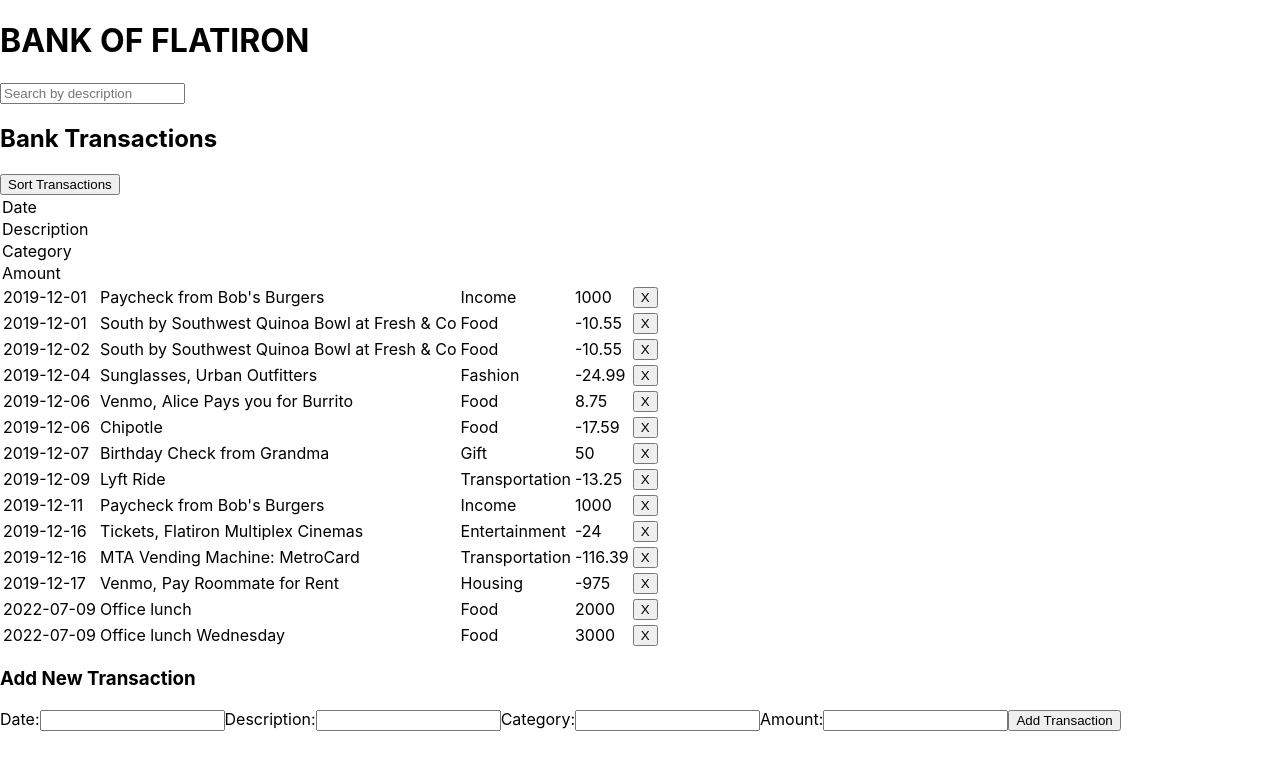
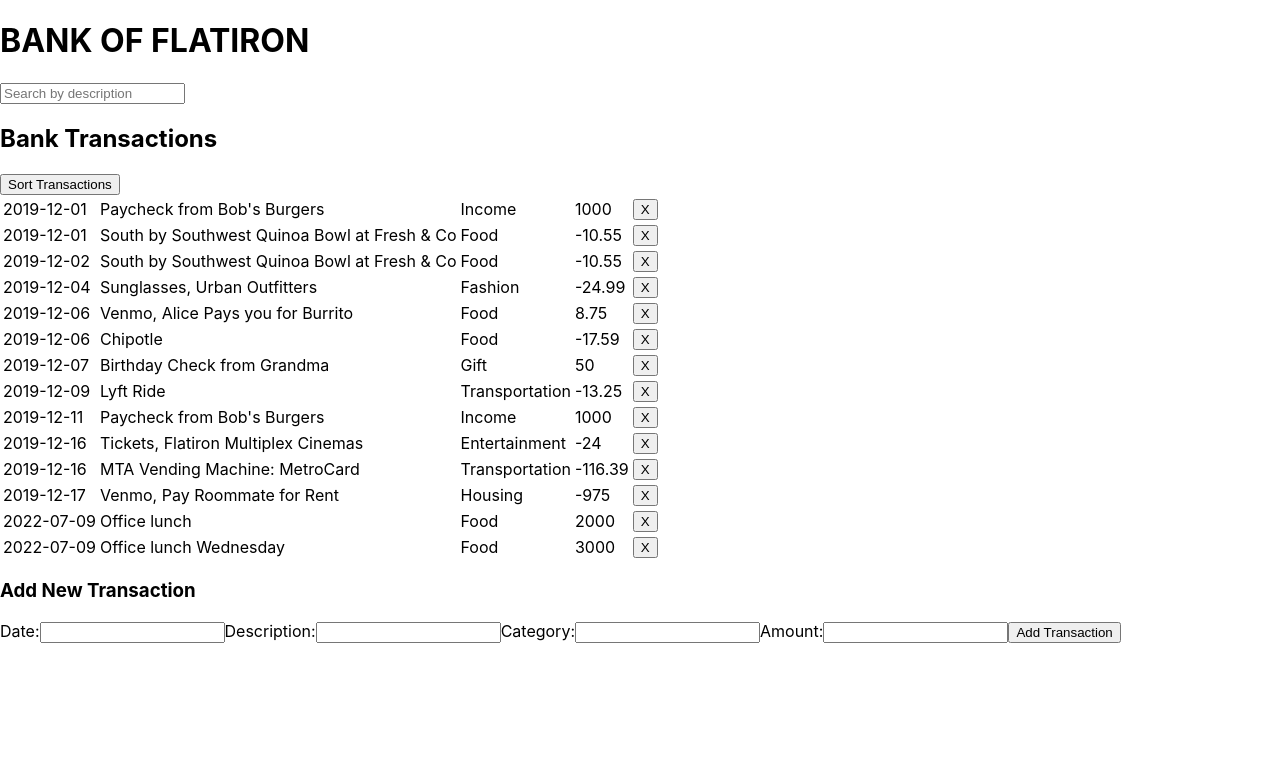
Before and after one commit to BriannaFaith/Bank-of-Flatiron, a React (Create React App) app: page / in a window 1280 px wide. Shown: the top 770 px of the page. Built offline with nearby package versions, Linux system fonts and the light colour scheme; data requests are answered from the project's data file.

Commit message:
created components folder and fixed errors

```diff
--- a/src/TransactionTable.js
+++ b/src/components/TransactionTable.js
@@ -6,12 +6,9 @@
 
   return (
     <table>
-        <thead>Date</thead>
-        <thead>Description</thead>
-        <thead>Category</thead>
-        <thead>Amount</thead>
 
-      <tbody>
+
+    <tbody>
         {sortedTransactions.map((transaction) => (
           <tr key={transaction.id}>
             <td>{transaction.date}</td>
```
Also changed, not shown: src/App.js (+4 -3 lines), src/components/SearchBar.js (renamed from src/SearchBar.js), src/components/Transaction.js (renamed from src/Transaction.js), src/components/TransactionForm.js (renamed from src/TransactionForm.js).
